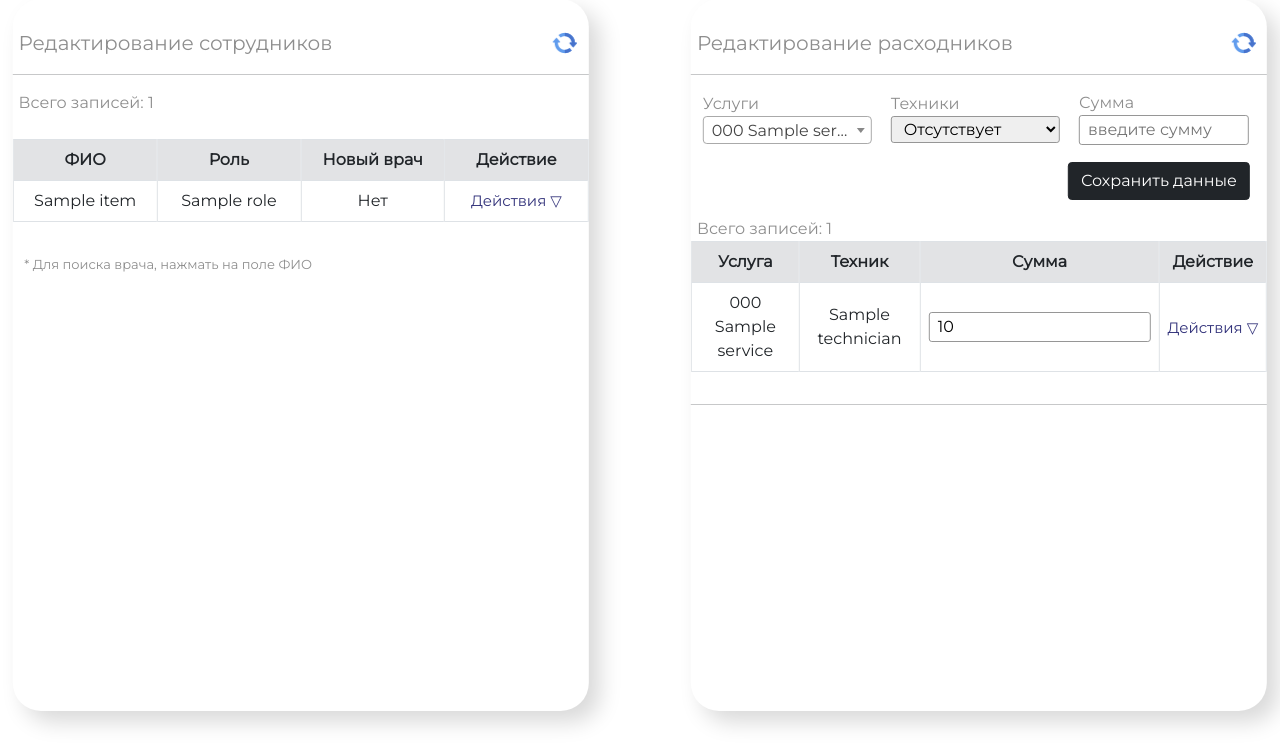
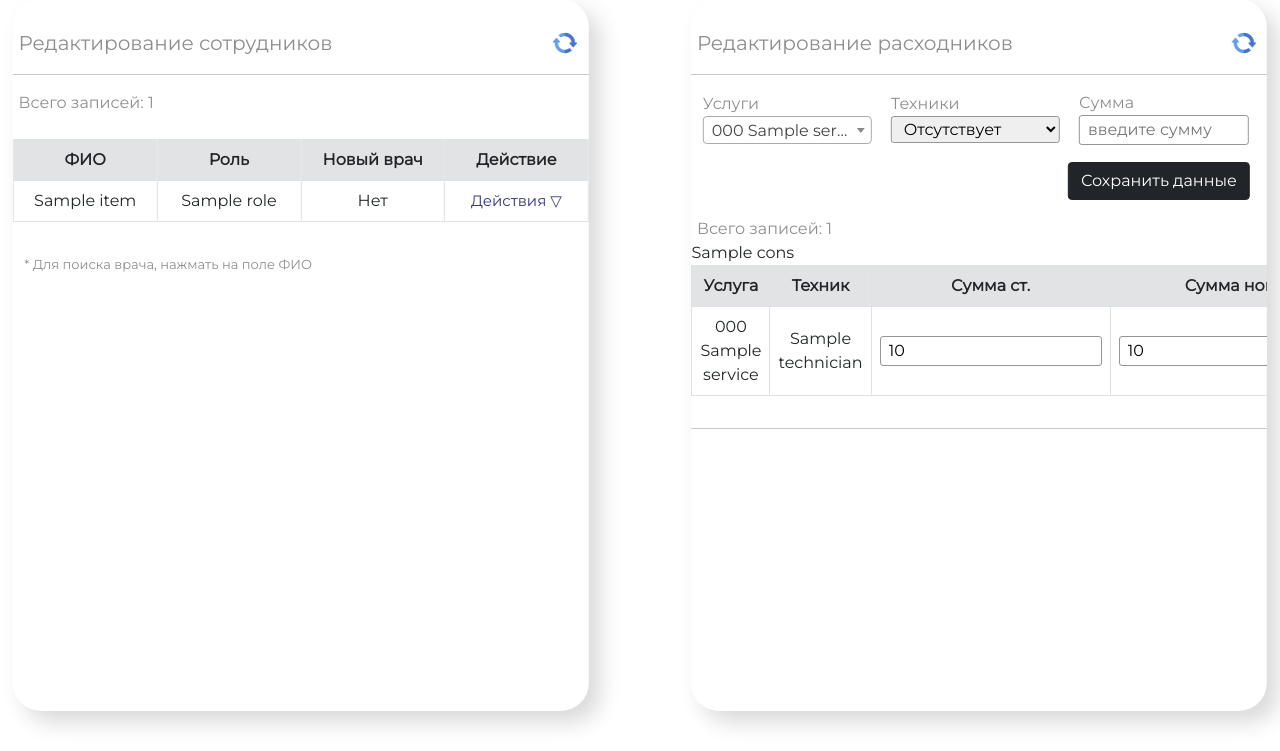
Before and after one commit to Aaliyah097/aestetica, a Flask app: template web/templates/staff.html in a window 1280 px wide. Shown: the part 102-853 px from the top of the page. Run offline with Flask 3, Linux system fonts and the light colour scheme; the template is opened without the code that fills it: most values are stand-ins (such as "Sample title", 1, 10 or a date in 2020); some libraries are stand-ins or nearby versions.

Commit message:
download

```diff
--- a/web/templates/staff.html
+++ b/web/templates/staff.html
@@ -136,18 +136,23 @@
                             <tr class="sticks">
                                 <th>Услуга</th>
                                 <th>Техник</th>
-                                <th>Сумма</th>
+                                <th>Сумма cт.</th>
+                                <th>Сумма нов</th>
                                 <th>Действие</th>
                             </tr>
                         </thead>
                         <tbody>
                             {% for cons in consumables |sort(attribute="service.code")%}
                             <tr>
-
+                                {{ cons }}
                                 <td>{{ cons.service.code }} {{ cons.service.name }}</td>
                                 <td>{{ cons.technician.name }}</td>
                                 <td style="position: relative;">
                                     <input type="text" value="{{ cons.cost }}" id="costInput_{{ cons.pk }}"
+                                        class="selectPriceCost" style="max-width: 100%;">
+                                </td>
+                                <td style="position: relative;">
+                                    <input type="text" value="{{ cons.cost }}"
                                         class="selectPriceCost" style="max-width: 100%;">
                                 </td>
                                 <td>
```
